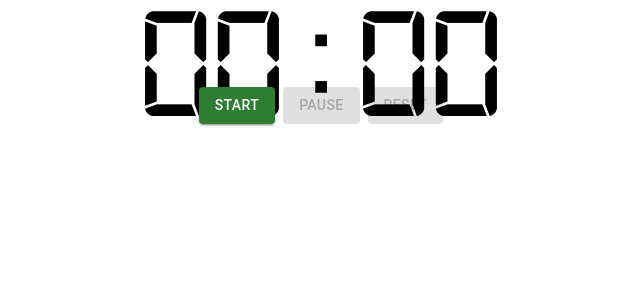
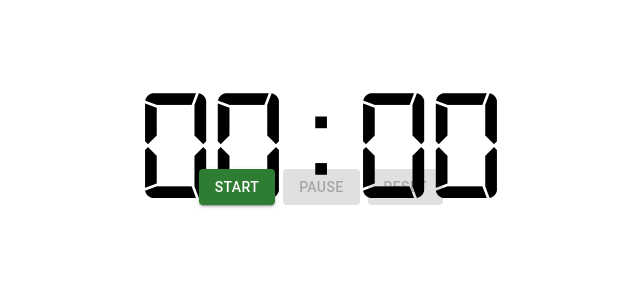
Before and after one commit to austinbooth/pomodoro, a React (Create React App) app: page / in a window 1280 px wide. Shown: the top 300 px of the page, without its empty margins (319-959 px from the left). Built offline with nearby package versions, Linux system fonts and the light colour scheme.

Commit message:
adds a heading telling the user if they are in a work or break phase, and styles

```diff
--- a/src/App.css
+++ b/src/App.css
@@ -1,6 +1,16 @@
 @font-face {
   font-family: 'digital-7-mono';
   src: url('./fonts/digital-7 (mono).ttf');
+}
+
+#App {
+  display: flex;
+  flex-direction: column;
+  align-items: center;
+}
+
+#phase {
+  color:rgba(58, 58, 58, 0.75)
 }
 
 #countdown {
--- a/src/App.tsx
+++ b/src/App.tsx
@@ -90,7 +90,14 @@ const App: FC = () => {
   }
 
   return (
-    <div>
+    <div id='App'>
+      <h1 id='phase'>{
+        state === 'not-started'
+          ? <div>&nbsp;</div>
+          : state === 'work' || state === 'work-paused'
+            ? 'Work'
+            : 'Break'
+      }</h1>
       <Countdown time={getTime(state, workTime, restTime)} stopCountdown={stopCountdown} />
       <ControlButtons state={state} start={start} pause={pause} reset={reset} />
       <Streak streak={streak} />
```
